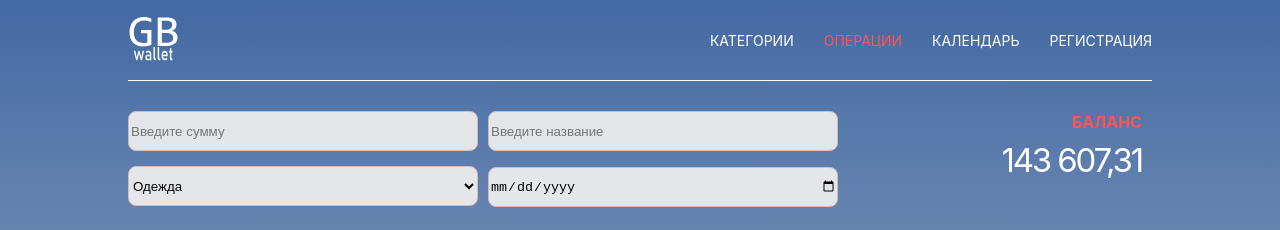
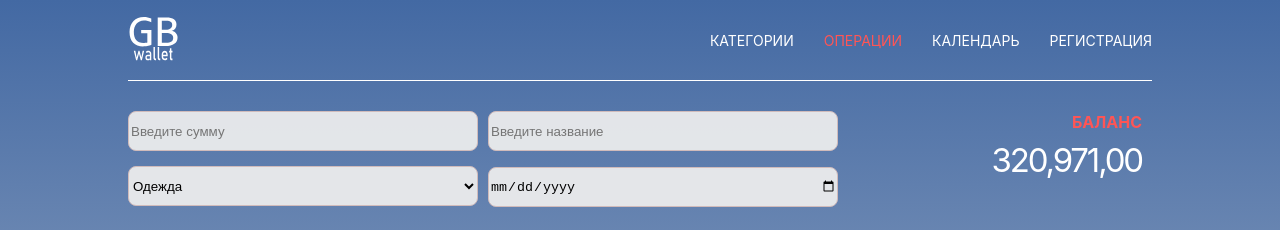
Before and after one commit to Mercique/Wallet-project, a React (Create React App) app: page / in a window 1280 px wide. Shown: the top 230 px of the page. Built offline with nearby package versions, Linux system fonts and the light colour scheme.

Commit message:
Add balance + fix output payments

```diff
--- a/src/App.jsx
+++ b/src/App.jsx
@@ -63,8 +63,10 @@ function App() {
 
   const [paymentList, setPaymentList] = useState(testObj);
   // const [modalActive, setModalActive] = useState(false);
+  const [balance, setBalance] = useState(500000 - paymentList.reduce((prev, cur) => prev + cur.value, 0));
 
   const addNewPayment = (newPayment) => {
+    setBalance(balance - newPayment.value);
     setPaymentList((prevPayment) => [...prevPayment, newPayment]);
   };
 
@@ -81,7 +83,7 @@ function App() {
             <Route path="/category" element={<Category />} />
             <Route path="/" element={
                 <div className="operations">
-                  <PaymentForm addNewPayment={addNewPayment} paymentList={paymentList} categoryList={categoryList} />
+                  <PaymentForm addNewPayment={addNewPayment} paymentList={paymentList} categoryList={categoryList} balance={balance} />
                   {/* <Modal active={modalActive} setActive={setModalActive}/> */}
                   {/* <Category /> */}
                   <PaymentList paymentList={paymentList} />
--- a/src/components/PaymentForm/PaymentForm.jsx
+++ b/src/components/PaymentForm/PaymentForm.jsx
@@ -1,11 +1,15 @@
 import "./PaymentForm.css";
 import { useState } from "react";
 
-export const PaymentForm = ({ addNewPayment }) => {
+export const PaymentForm = ({ addNewPayment, paymentList, categoryList, balance }) => {
   const [name, setName] = useState("");
   const [value, setValue] = useState("");
   const [date, setDate] = useState("");
-  const [category, setCategory] = useState("Одежда");
+  const [category, setCategory] = useState([]);
+
+  const handleCategoryChange = (e) => {
+    setCategory(categoryList[e.target.value]);
+  };
 
   const getCurrentDate = () => {
     const today = new Date();
@@ -25,18 +29,18 @@ export const PaymentForm = ({ addNewPayment }) => {
     setName('');
     setValue('');
     setDate('');
-    setCategory('Одежда');
   }
 
   const handleSubmit = (e) => {
     e.preventDefault();
+    console.log(category);
     addNewPayment({
-      id: '',
+      id: paymentList.length + 1,
       name: name,
       date: date ? date : getCurrentDate(),
-      category: category,
-      value: value,
-      img: ''
+      category: category.name || categoryList[0].name,
+      value: +value,
+      img: category.img || categoryList[0].img
     })
     resetForm(e)
   }
@@ -53,17 +57,11 @@ export const PaymentForm = ({ addNewPayment }) => {
             <select
               className="expenses_input"
               name="category"
-              value={category}
-              onChange={(event) => setCategory(event.target.value)}
+              onChange={handleCategoryChange}
             >
-              <option id="0">Одежда</option>
-              <option id="1">Транспорт</option>
-              <option id="2">Кафе и рестораны</option>
-              <option id="3">Супермаркеты</option>
-              <option id="4">ЖКХ, связь, интернет</option>
-              <option id="5">Медицина</option>
-              <option id="6">Образование</option>
-              <option id="7">Прочие расходы</option>
+              { categoryList.map((category, idx) => (
+                <option value={idx} key={idx}>{category.name}</option>
+              )) }
             </select>
             <input className="expenses_input" type="date" name="date" onChange={(event) => setDate(event.target.value)}/>
           </div>
@@ -73,7 +71,7 @@ export const PaymentForm = ({ addNewPayment }) => {
         </form>
         <div className="balance">
           <p className="balance-label">Баланс</p>
-          <p className="white-text">143 607,31</p>
+          <p className="white-text">{balance.toLocaleString()},00</p>
         </div>
       </div>
     </>
```
